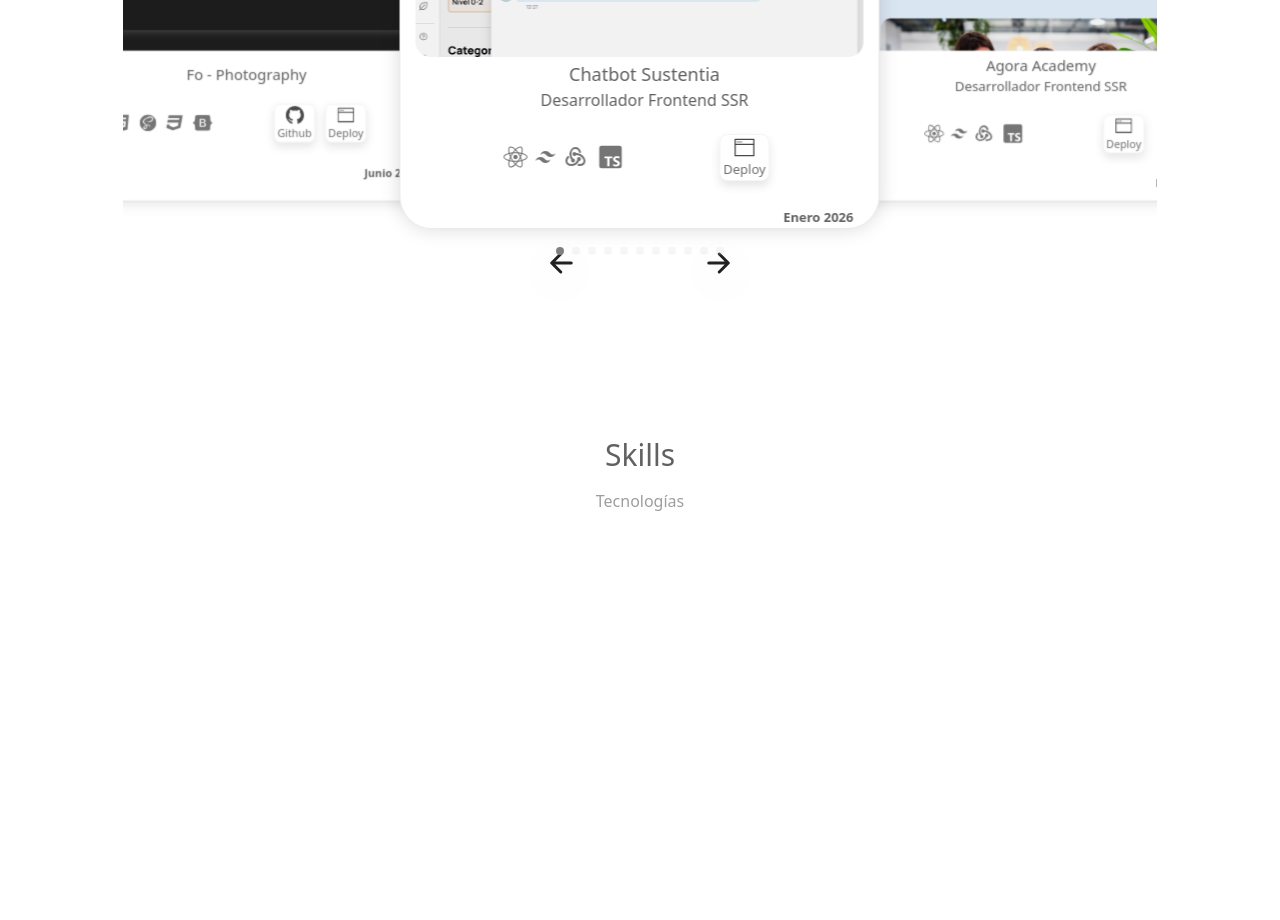
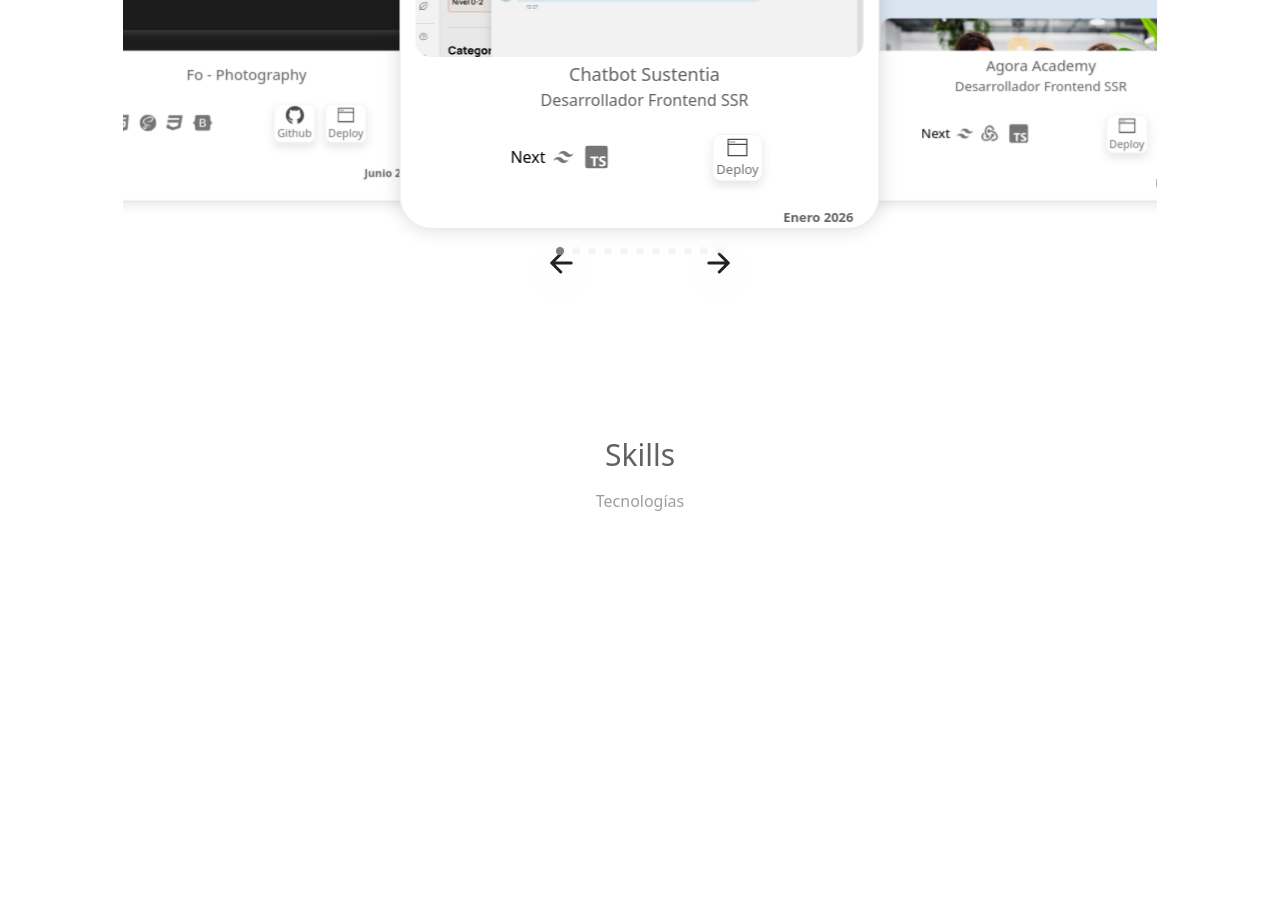
Before and after one commit to jesusre890/portfolio, a React (Vite) app: page / in a window 1280 px wide. Shown: the part 2940-3860 px from the top of the page. Built offline with nearby package versions, Linux system fonts and the light colour scheme.

Commit message:
feat: next skills

```diff
--- a/src/components/Proy/NewProyects.jsx
+++ b/src/components/Proy/NewProyects.jsx
@@ -64,16 +64,17 @@ const NewProyects = () => {
           {/*academy*/}
           <div className="cardP mb-6 dark:bg-gray-100">
             <div className="card-chatbotSustentia"></div>
-            <p className="card-title font-medium text-gray-700 mt-1">Chatbot Sustentia</p>
+            <p className="card-title font-medium text-gray-700 mt-1">
+              Chatbot Sustentia
+            </p>
             <p className="card-title font-light text-gray-700 text-base my-0">
               Desarrollador Frontend SSR
             </p>
             <div className="flex justify-evenly items-center m-4 gap-4">
               <div className="flex flex-col gap-1">
                 <div className="flex justify-center gap-2 items-center">
-                  <FaReact className=" text-2xl text-gray-600" />
+                  <span>Next</span>
                   <SiTailwindcss className=" text-xl text-gray-600" />
-                  <TbBrandRedux className=" text-2xl text-gray-600" />
                   <BiLogoTypescript className=" text-3xl text-gray-600" />
                 </div>
               </div>
@@ -90,14 +91,16 @@ const NewProyects = () => {
           {/*academy*/}
           <div className="cardP mb-6 dark:bg-gray-100">
             <div className="card-academy"></div>
-            <p className="card-title font-medium text-gray-700 mt-1">Agora Academy</p>
+            <p className="card-title font-medium text-gray-700 mt-1">
+              Agora Academy
+            </p>
             <p className="card-title font-light text-gray-700 text-base my-0">
               Desarrollador Frontend SSR
             </p>
             <div className="flex justify-evenly items-center m-4 gap-4">
               <div className="flex flex-col gap-1">
                 <div className="flex justify-center gap-2 items-center">
-                  <FaReact className=" text-2xl text-gray-600" />
+                  <span>Next</span>
                   <SiTailwindcss className=" text-xl text-gray-600" />
                   <TbBrandRedux className=" text-2xl text-gray-600" />
                   <BiLogoTypescript className=" text-3xl text-gray-600" />
```
